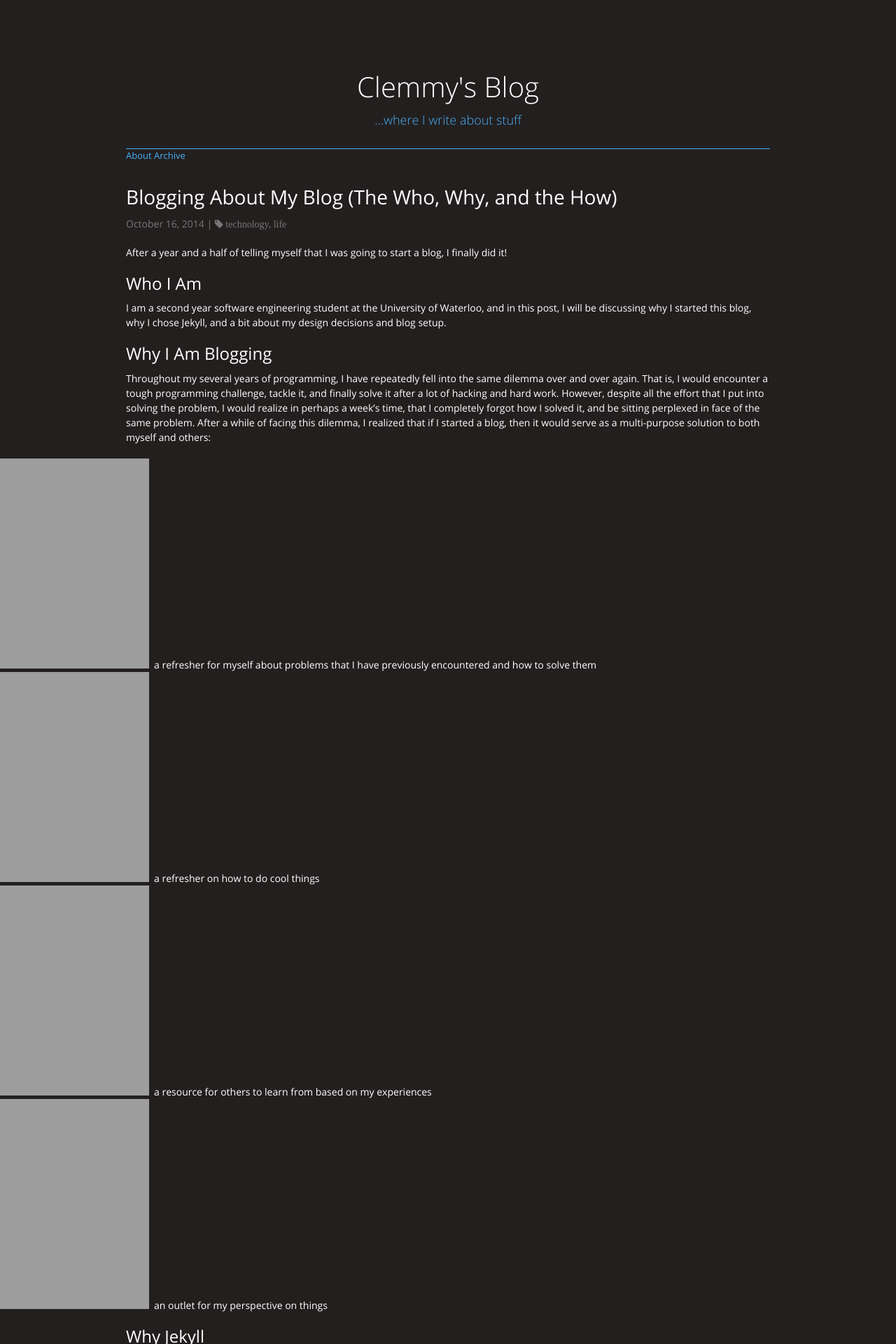
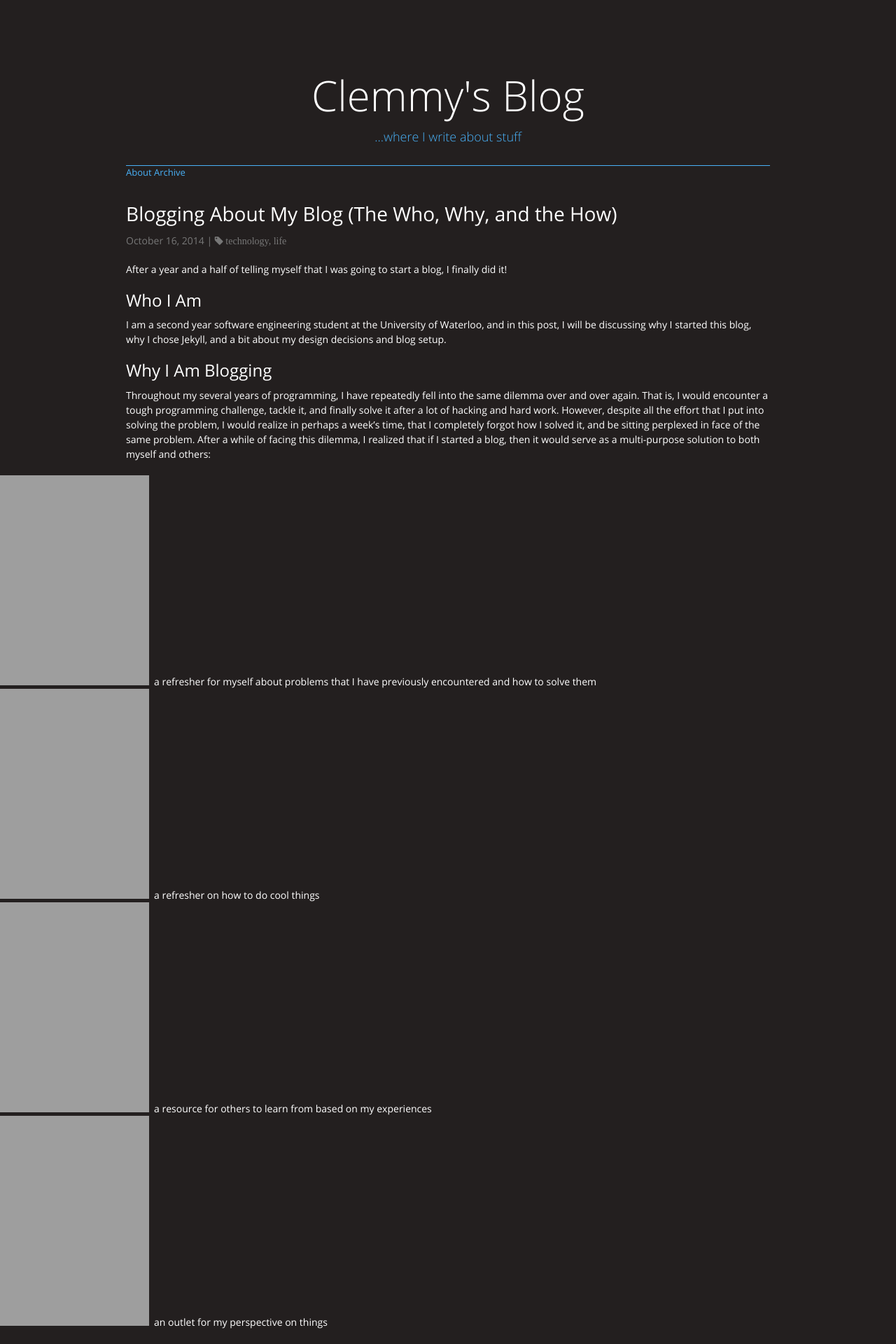
Before and after one commit to Clemmy/blog, a Jekyll site: the page built from _posts/2014-10-16-blogging-about-my-blog.md, in a window 1280 px wide. Shown: the top 1920 px of the page at 70% size. Built offline with Jekyll 4.4.1, drawn with Linux system fonts in a browser that asks for light colours; nearby versions of some CDN libraries; comment, search, counter and statistics services are not loaded.

Commit message:
Changed title size to 60px

```diff
--- a/_includes/disqus.html
+++ b/_includes/disqus.html
@@ -1,7 +1,7 @@
 <div id="disqus_thread"></div>
 <script type="text/javascript">
   /* * * CONFIGURATION VARIABLES: EDIT BEFORE PASTING INTO YOUR WEBPAGE * * */
-  var disqus_shortname = 'clemmysblog'; // required: replace example with your forum shortname
+  var disqus_shortname = 'clemmysblog';
 
   /* * * DON'T EDIT BELOW THIS LINE * * */
   (function() {
--- a/stylesheets/styles.css
+++ b/stylesheets/styles.css
@@ -474,7 +474,7 @@
 section #title h1 {
   font-family: 'OpenSansLight', "Helvetica Neue", Helvetica, Arial, sans-serif;
   font-weight: normal;
-  font-size: 40px;
+  font-size: 60px;
   text-align: center;
 }
 
```
Also changed, not shown: 1 other file.
